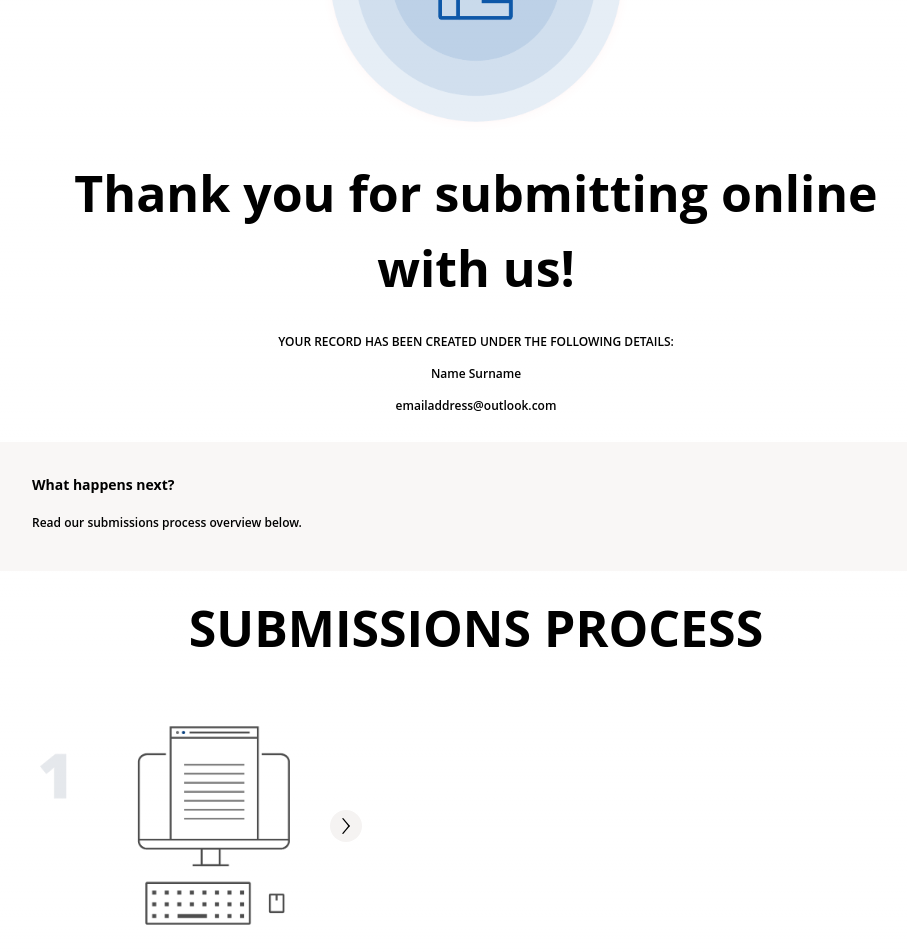
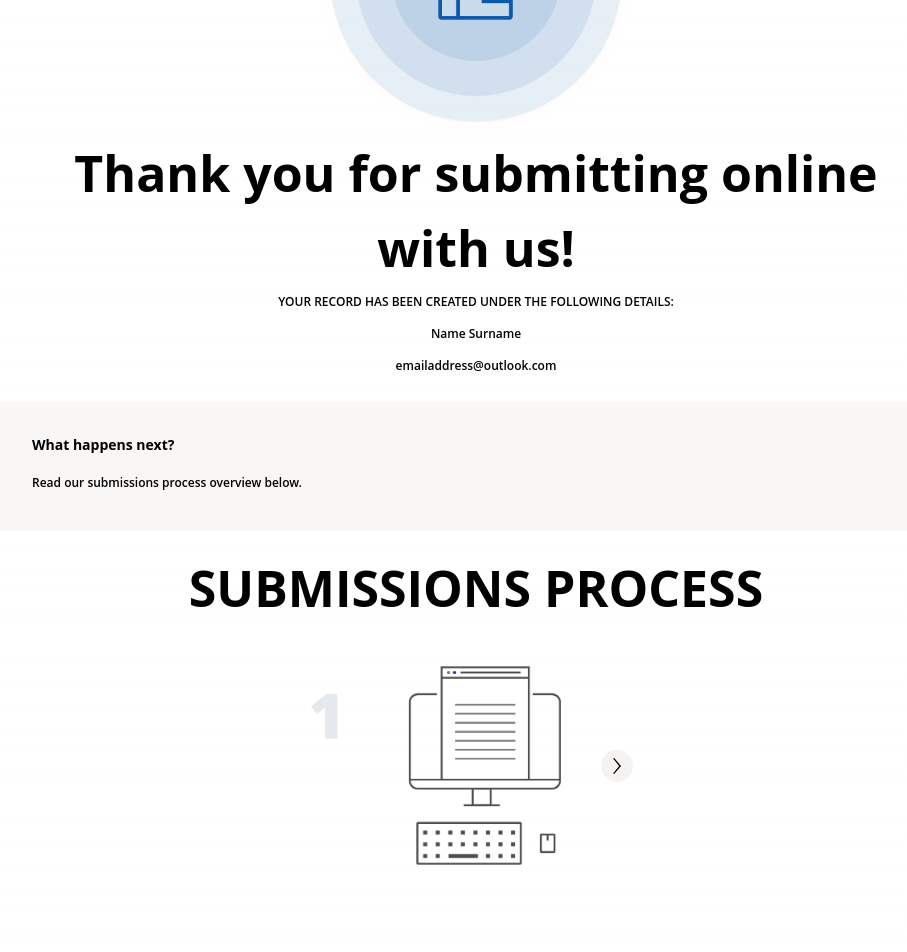
Before and after one commit to Hadees621/Olympia-USA, a Next.js app: page /submit-online/thankyou in a window 1280 px wide. Shown: the part 340-1292 px from the top of the page, without its empty margins (164-1071 px from the left). Built offline with nearby package versions, Linux system fonts and the light colour scheme.

Commit message:
refractor: sm

```diff
--- a/src/app/submit-online/thankyou/page.js
+++ b/src/app/submit-online/thankyou/page.js
@@ -1,19 +1,20 @@
 import Button from "@/components/common/Button";
 import ImageSlider from "@/components/submit-online/ImageSlider";
 
-const page = () => {
+const SubmissionPage = () => {
   const images = [
     "/assests/Submissions process/1.png",
     "/assests/Submissions process/2.png",
     "/assests/Submissions process/3.png",
     "/assests/Submissions process/4.png",
   ];
-  return (
-    <div className="p-6 font-open-sans space-y-5 lg:max-w-[850px] xl:max-w-[1000px] 2xl:max-w-[1400px] mx-auto">
+
+  const ThankYouSection = () => (
+    <div>
       <div className="flex justify-center w-full">
         <img
           src="/assests/Icons/Thank you.png"
-          alt="sa"
+          alt="Thank you"
           className="w-[300px] md:w-[320px]"
         />
       </div>
@@ -25,6 +26,10 @@ const page = () => {
         <p>Name Surname </p>
         <p>emailaddress@outlook.com</p>
       </h1>
+    </div>
+  );
+
+  const NextStepsSection = () => (
     <div className="bg-[#F9F7F6] p-8 space-y-3 lg:hidden">
       <h1 className="text-[14px] font-bold">WHAT HAPPENS NEXT?</h1>
       <h1 className="text-[12px] font-semibold leading-8">
@@ -39,22 +44,21 @@ const page = () => {
         </ul>
       </h1>
       <h1>
-          {" "}
         Send to : <b> submissions@olympiapublishers.com </b>
       </h1>
     </div>
+  );
+
+  const ProcessOverviewSection = () => (
     <div className="bg-[#F9F7F6] p-8 space-y-3 hidden lg:block">
       <h1 className="text-[14px] font-bold">What happens next?</h1>
       <h1 className="text-[12px] font-semibold leading-8">
         Read our submissions process overview below.
       </h1>
     </div>
-      <ImageSlider images={images} />
+  );
 
-      <div className="bg-[#F9F7F6] px-20 py-10 font-bold text-center leading-7 space-y-3 lg:hidden">
-        <h1>YOU HAVE SUBMIITED YOUR MANUSCRIPT TO US</h1>
-      </div>
-
+  const AuthorExperiencesSection = () => (
     <div className="text-[30px] lg:text-[50px] font-bold px-4">
       <h1 className="py-4">SEE WHAT OUR AUTHORS ARE SAYING</h1>
       <p className="font-medium text-[13px] font-open-sans leading-8 pb-6">
@@ -65,15 +69,32 @@ const page = () => {
       </p>
       <Button title={"View author experiences"} width={"w-[170px]"} />
     </div>
+  );
 
+  const TellAFriendSection = () => (
     <div className="text-[12px] font-bold text-center px-6 py-16">
       <h1 className="">KNOW SOMEONE WHO WOULD ALSO LIKE TO SUBMIT A BOOK?</h1>
       <br />
       <br />
       <a className="underline">CLICK HERE TO TELL A FRIEND</a>
     </div>
+  );
+
+  return (
+    <div className="p-6 font-open-sans space-y-5 lg:max-w-[850px] xl:max-w-[1000px] 2xl:max-w-[1400px] mx-auto">
+      <ThankYouSection />
+      <NextStepsSection />
+      <ProcessOverviewSection />
+      <div className="flex flex-col justify-center w-full">
+        <ImageSlider images={images} />
+      </div>
+      <div className="bg-[#F9F7F6] px-20 py-10 font-bold text-center leading-7 space-y-3 lg:hidden">
+        <h1>YOU HAVE SUBMIITED YOUR MANUSCRIPT TO US</h1>
+      </div>
+      <AuthorExperiencesSection />
+      <TellAFriendSection />
     </div>
   );
 };
 
-export default page;
+export default SubmissionPage;
```
Lines whose indentation alone changed are shown as unchanged.
